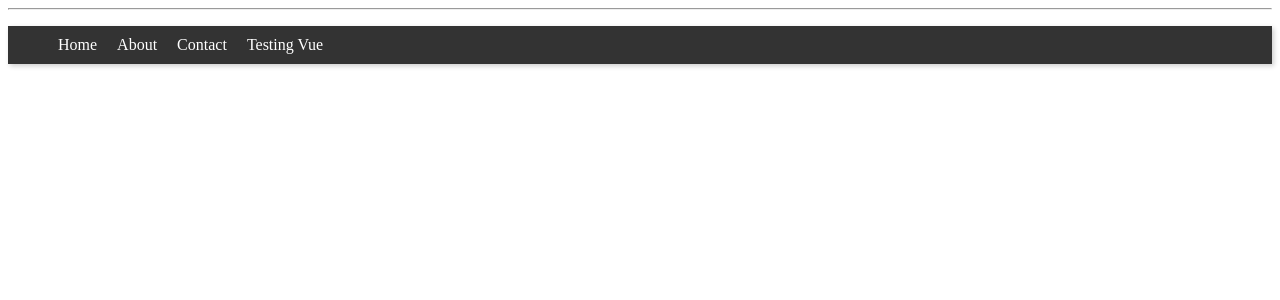
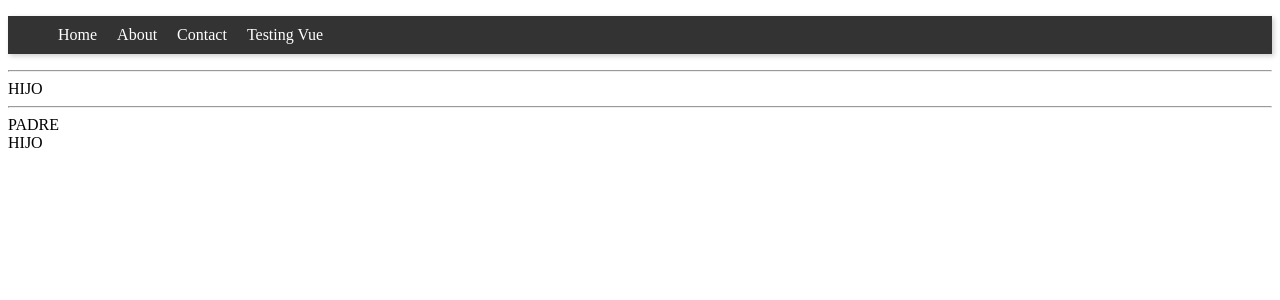
Before and after one commit to joseluisgs/testing-js-jest, a Vue app in the folder src/vue-testing/: page / in a window 1280 px wide. Shown: the top 300 px of the page. Built offline with nearby package versions, Linux system fonts and the light colour scheme.

Commit message:
Montando componentes

```diff
--- /dev/null
+++ b/src/vue-testing/src/components/Child.vue
@@ -0,0 +1,10 @@
+<template>
+  <div>
+    HIJO
+  </div>
+</template>
+<script>
+export default {
+  name: 'ChildComponent',
+};
+</script>
--- /dev/null
+++ b/src/vue-testing/src/components/Parent.vue
@@ -0,0 +1,16 @@
+<template>
+  <div>
+    PADRE
+    <child-component />
+  </div>
+</template>
+<script>
+import ChildComponent from './Child.vue';
+
+export default {
+  name: 'ParentComponent',
+  components: {
+    ChildComponent,
+  },
+};
+</script>
--- a/src/vue-testing/src/views/Home.vue
+++ b/src/vue-testing/src/views/Home.vue
@@ -1,18 +1,25 @@
 <template>
   <div class="home">
+    <TheHeader title="Testing Vue"/>
     <hr />
-    <TheHeader title="Testing Vue"/>
+    <ChildComponent/>
+    <hr />
+    <ParentComponent />
   </div>
 </template>
 
 <script>
 // @ is an alias to /src
 import TheHeader from '@/components/TheHeader.vue';
+import ChildComponent from '@/components/Child.vue';
+import ParentComponent from '@/components/Parent.vue';
 
 export default {
   name: 'Home',
   components: {
     TheHeader,
+    ChildComponent,
+    ParentComponent,
   },
 };
 </script>
```
Also changed, not shown: 2 other files (tests, documents, lock files or other folders).
